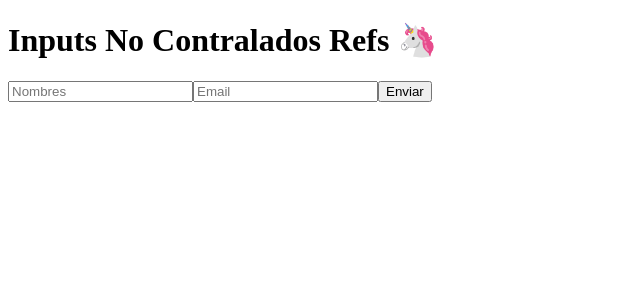
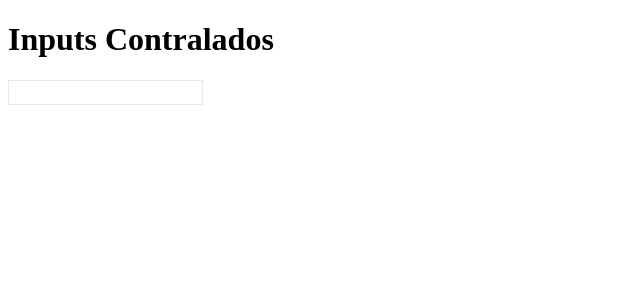
Before and after one commit to Eisten1996/react-fundamentos, a React (Create React App) app: page / in a window 1280 px wide. Shown: the top 300 px of the page, without its empty margins (0-640 px from the left). Built offline with nearby package versions, Linux system fonts and the light colour scheme.

Commit message:
Manejando Inputs controlados con React

```diff
--- a/src/App.js
+++ b/src/App.js
@@ -1,41 +1,51 @@
 import React, { Component } from 'react'
 
-const Unicorn = () => (
-  <span role="img" aria-label="unicornio">
-    🦄
-  </span>
-)
+class InputControlado extends Component {
+  state = {
+    text: '',
+    // tieneError: false,
+    color: '#E8E8E8',
+  }
 
-class InputNoControlado extends Component {
-  handleSubmit = (event) => {
-    event.preventDefault()
-    const nombre = event.target[0].value
-    const email = event.target[1].value
+  actualizar = (event) => {
+    const text = event.target.value
+    // const tieneError = text !== '' && text.length < 5
+    let color = 'green'
+    if (text.trim() === '') {
+      color = '#E8E8E8'
+    }
+    if (text.trim() !== '' && text.trim().length < 5) {
+      color = 'red'
+    }
+    this.setState({
+      text,
+      color,
+    })
+  }
 
-    // manejo de datos
-    this.props.onSend({ nombre, email })
-  }
   render() {
+    const styles = {
+      border: `1px solid ${this.state.color}`,
+      padding: '0.3em 0.6em',
+      outline: 'none',
+    }
     return (
-      <form onSubmit={this.handleSubmit}>
-        <input type="text" placeholder="Nombres" />
-        <input type="text" placeholder="Email" />
-        <button>Enviar</button>
-      </form>
+      <input
+        type="text"
+        value={this.state.text}
+        onChange={this.actualizar}
+        style={styles}
+      />
     )
   }
 }
+
 class App extends Component {
-  send = (data) => {
-    console.log(data)
-  }
   render() {
     return (
       <div>
-        <h1>
-          Inputs No Contralados Refs <Unicorn />
-        </h1>
-        <InputNoControlado onSend={this.send} />
+        <h1>Inputs Contralados</h1>
+        <InputControlado />
       </div>
     )
   }
```
